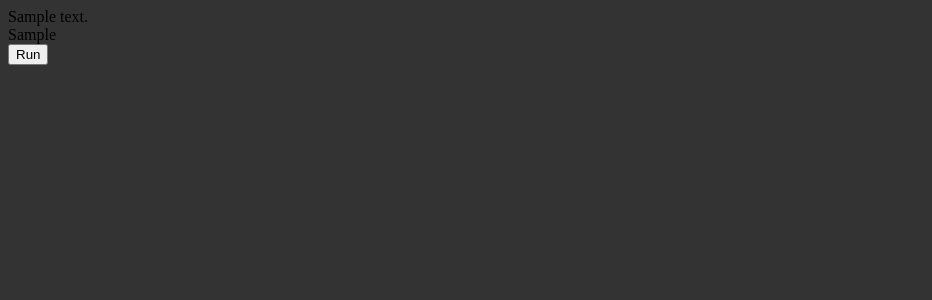
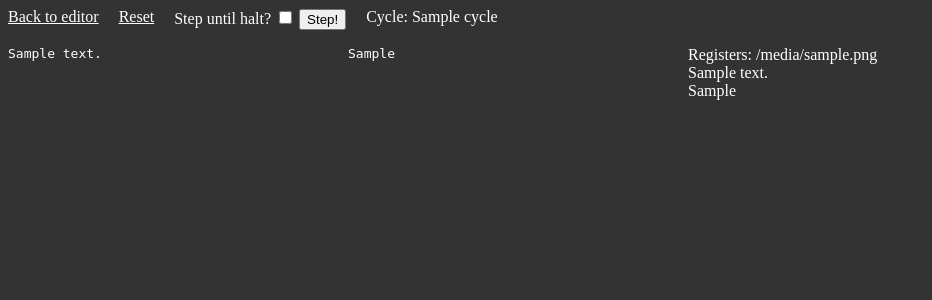
Before and after one commit to jenkinsjamesb/egre426, a Flask app: template templates/run.html in a window 1280 px wide. Shown: the top 300 px of the page, without its empty margins (0-932 px from the left). Run offline with Flask 3, Linux system fonts and the light colour scheme; the template is opened without the code that fills it: most values are stand-ins (such as "Sample title", 1, 10 or a date in 2020).

Commit message:
Update template files

```diff
--- a/static/styles.css
+++ b/static/styles.css
@@ -1,3 +1,42 @@
 body {
         background-color: #333;
+        color: #fff
 }
+
+#header {
+        display: flex;
+        flex-direction: row;
+}
+
+#header > * {
+        margin-right: 20px;
+}
+
+#header > a {
+        color: #fff;
+}
+
+#container {
+        display: flex;
+        flex-direction: row;
+}
+
+#program_display {
+        display: flex;
+        flex-direction: row;
+}
+
+#program_display > * {
+        display: flex;
+        flex-direction: column;
+        margin-right: 20px;
+        font-family: monospace;
+        min-width: 25vw;
+}
+
+.highlight{
+        display: inline-block;
+        padding: .25em 0;
+        background: #ff0;
+        color: #000;
+}
--- a/templates/edit.html
+++ b/templates/edit.html
@@ -5,7 +5,7 @@
 <body>
         <div id="container">
                 <form action="/edit" method="post">
-                        <textarea name="program_text" rows=48 cols=128>{{ program_text }}</textarea>
+                        <textarea name="program_text" rows=48 cols=128>{{ ctx["program_text"] }}</textarea>
                         <input type="submit" value="Assemble!">
                 </form>
         </div>
--- a/templates/run.html
+++ b/templates/run.html
@@ -3,26 +3,36 @@
 </head>
 
 <body>
+        <div id="header">
+                <a href="/edit">Back to editor</a>
+                <a href="/run">Reset</a>
+
+                <form action="/run" method="post">
+                        <label for="continue_run">Step until halt?</label>
+                        <input type="checkbox" name="continue_run" {{ ctx["continue_run"] }}> <!--gotta get this working-->
+                        <input type="submit" value="Step!">
+                </form>
+
+                <div id="cycle">Cycle: {{ ctx["processor"].cycle }}</div>
+        </div>
+
         <div id="container">
-                <div id="formatted_text">
-                        <!--show formatted text lines, highlight current-->
-                        {{ formmated_text }}
+                <div id="program_display">
+                        <div id="text">
+                                <!--show formatted text lines, highlight current-->
+                                {{ ctx["formatted_text"] | safe }}
+                        </div>
+
+                        <div id="binary">
+                                <!--show hex/binary lines, highlight current-->
+                                {{ ctx["formatted_binary"] | safe }}
+                        </div>
                 </div>
 
-                <div id="binary">
-                        <!--show hex/binary lines, highlight current-->
-                        {{ binary_string }}
+                <div id="memory_display">
+                        <div id="registers">Registers: {{ ctx["processor"].register_file }}</div>
+                        <div id="text_memory">{{ ctx["processor"].text_memory }}</div>
+                        <div id="data_memory">{{ ctx["processor"].data_memory }}</div>
                 </div>
-
-                <div id="registers"></div>
-
-                <div id="memory"></div>
-
-                <form action="/edit" method="post">
-
-                        <input type="submit" value="Run">
-                </form>
         </div>
-
-
 </body>
```
